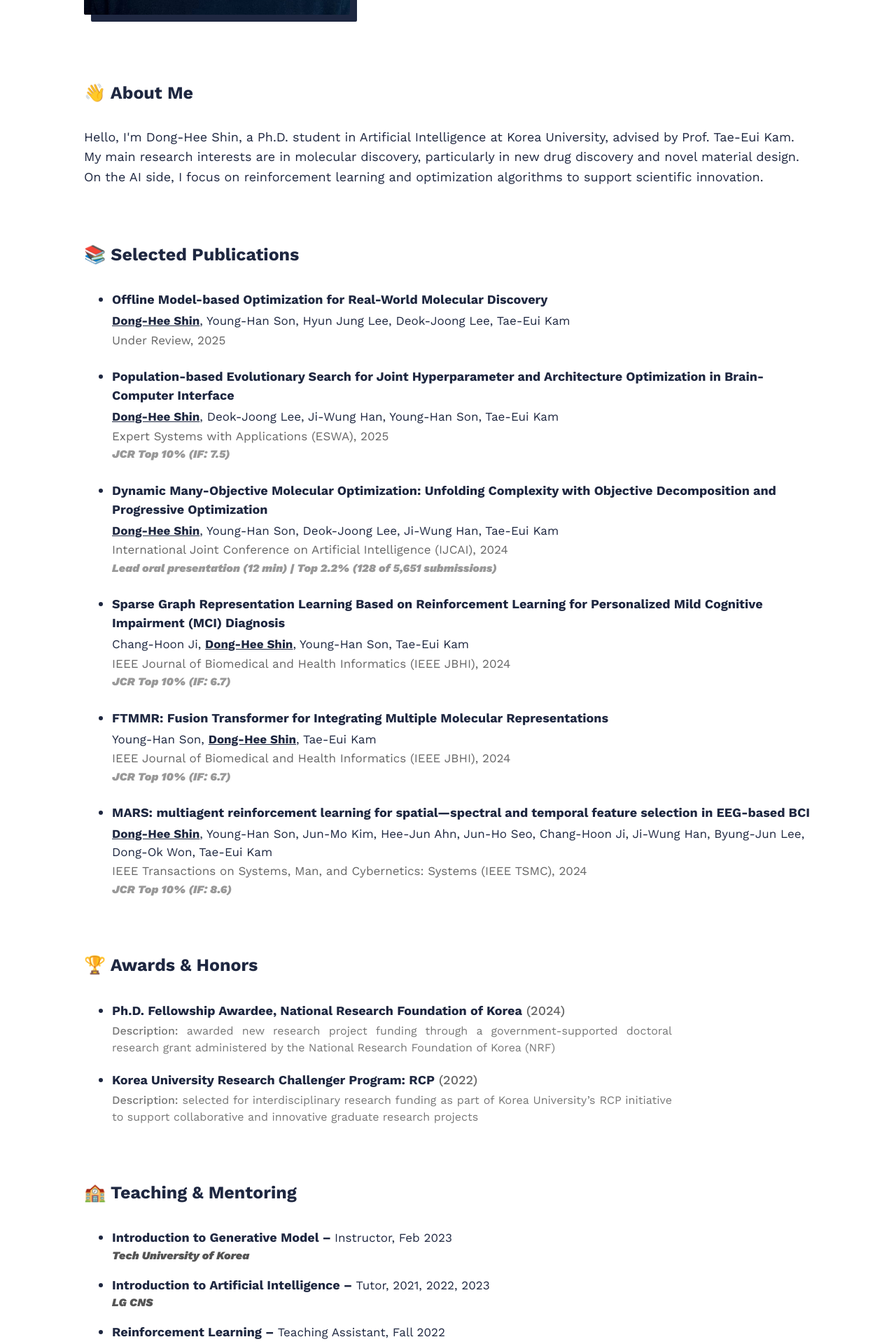
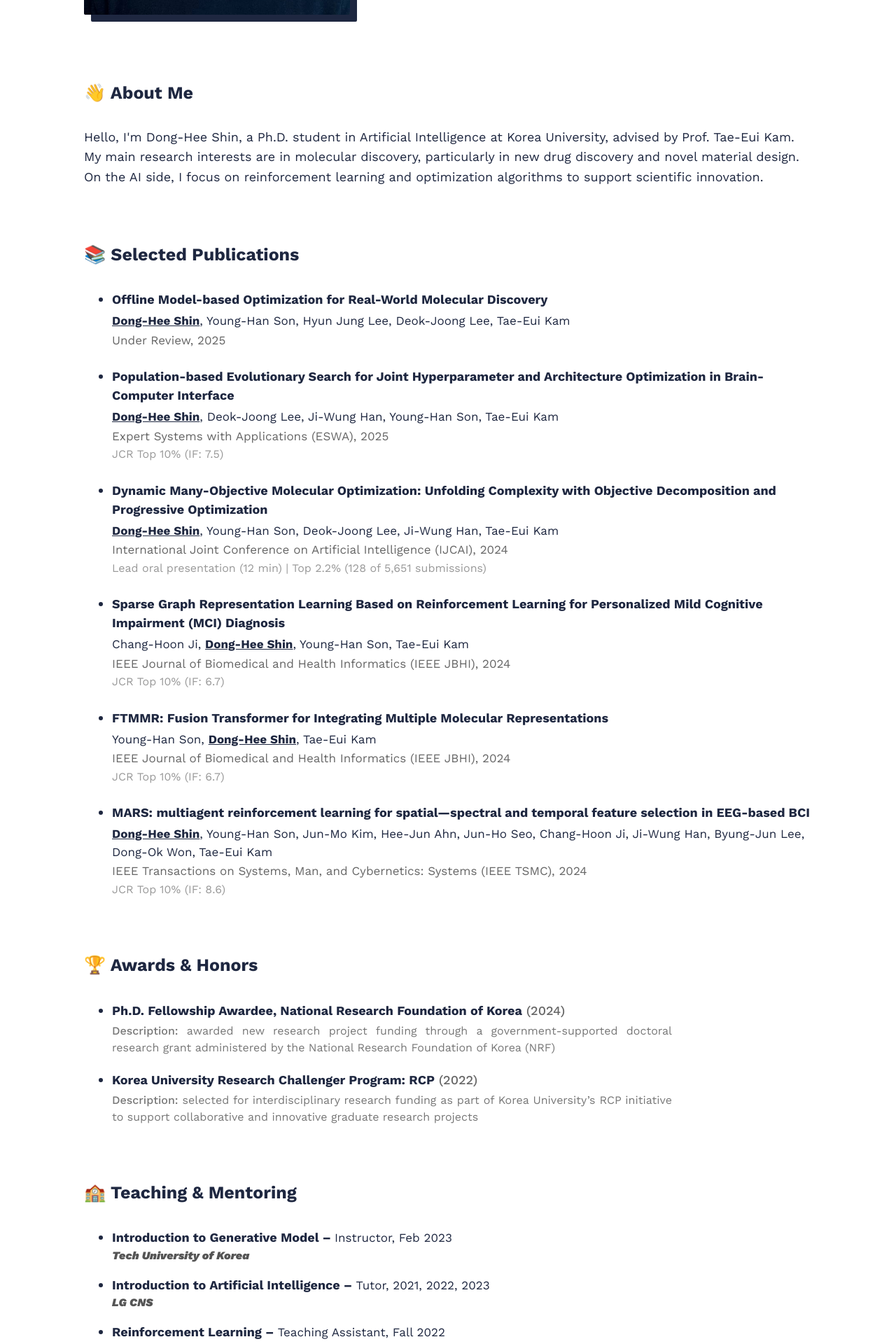
Before and after one commit to donghee-shin-page/donghee-shin-page.github.io, a Jekyll site: the page built from index.html, in a window 1280 px wide. Shown: the part 609-2529 px from the top of the page at 70% size. Built offline with Jekyll 4.4.1, drawn with Linux system fonts in a browser that asks for light colours; nearby versions of some CDN libraries; the list of posts is cut into pages by our own code.

Commit message:
Update index.html

```diff
--- a/index.html
+++ b/index.html
@@ -44,12 +44,8 @@
         <div style="font-size: 17px; color: #666; margin-top: 2px;">
           {{ pub.venue }}
           {% if pub.note %}
-            <br/>
-            <span style="font-size: 16px; color: #999; font-style: italic; font-weight: normal;">
-              {{ pub.note }}
-            </span>
+            <br/><span style="font-size: 16px; color: #999;">{{ pub.note }}</span>
           {% endif %}
-
         </div>
       </li>
     {% endfor %}
```
